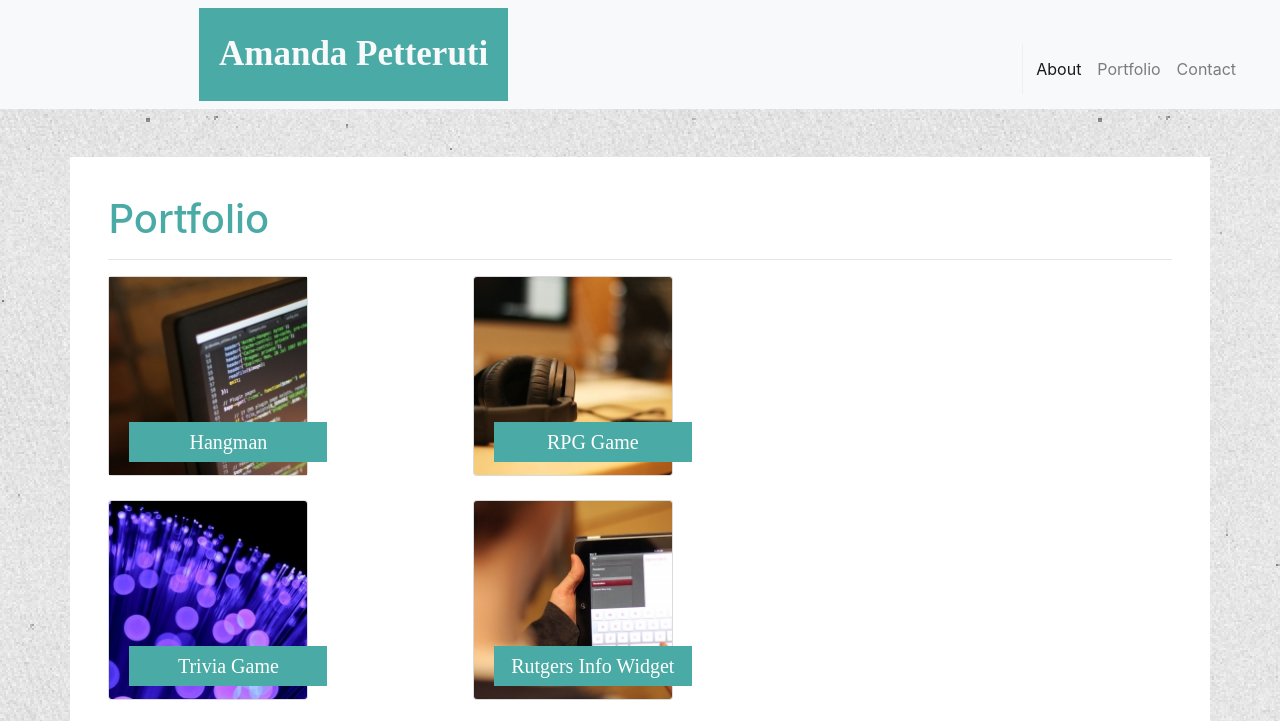
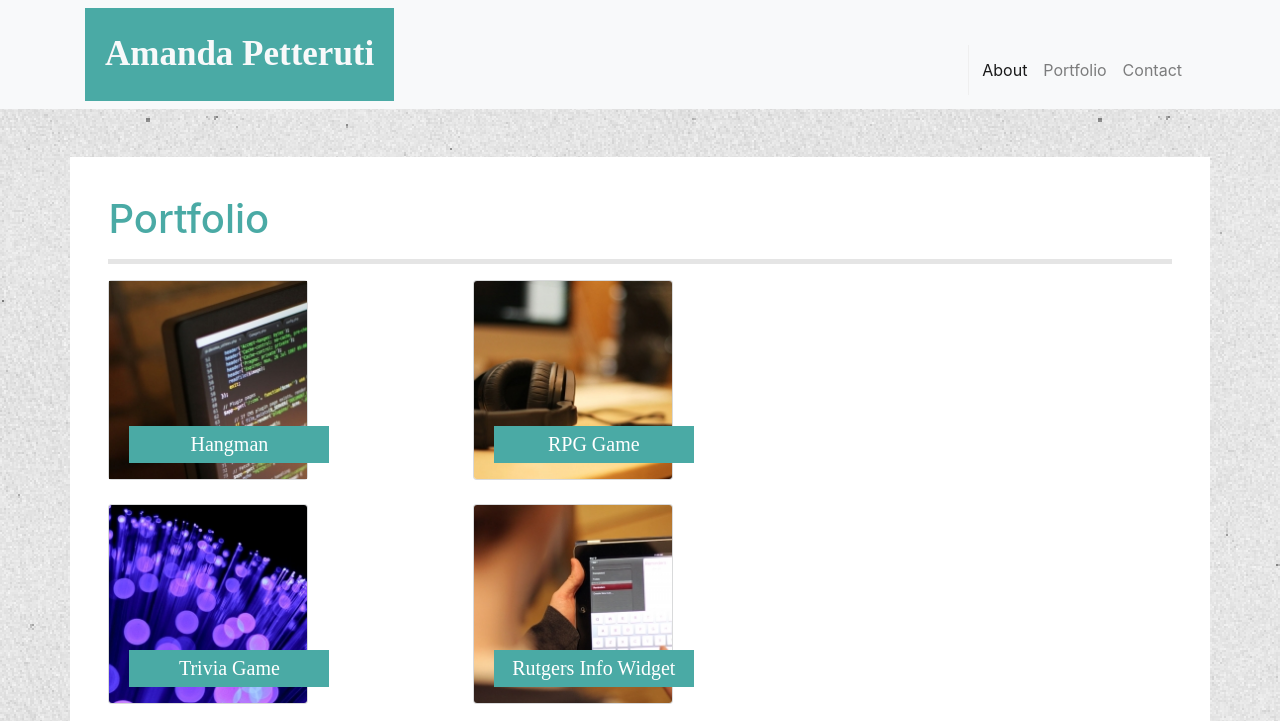
Before and after one commit to apetteruti/Bootstrap-Portfolio, a plain HTML site: page portfolio.html in a window 1280 px wide. Shown: the top 721 px of the page. Drawn offline with nearby package versions, Linux system fonts and the light colour scheme.

Commit message:
edit nav bar

```diff
--- a/assets/css/style.css
+++ b/assets/css/style.css
@@ -4,7 +4,6 @@ body{
 }
 
 .nav_name {
-    float: left;
     background-color: #4aaaa5;
     font-size: 35px;
     font-weight: bold;
@@ -12,21 +11,19 @@ body{
     color: white;
     text-align: center;
     padding: 20px;
-    margin-left: 183px;
+    margin-bottom: 0px;
   }
 
   .nav_links {
-    /* float: right; */
-    /* margin-right: auto; */
     padding: 5px;
     bottom:0;
     margin-top: 4%;
     border-left: 1px solid #efefef;
   }
 
-  .nav_display{
+  /* .nav_display{
       padding-right: 20px;
-  }
+  } */
 
   #headshot{
     padding-right: 3%;
@@ -37,12 +34,15 @@ body{
 .container_border{
     background-color: white;
     padding: 3%;
-
 }
 
 .h1{
     color: #4aaaa5;
     font-display: bold;
+}
+
+hr{
+    border-width: 5px;
 }
 
 .card-image{
@@ -54,15 +54,14 @@ body{
 }
 
 .card-title-display{
-    position: absolute;
+    /* position: absolute; */
     background-color: #4aaaa5;
     color: white;
     text-align: center;
     font-family: serif;
     padding: 4%;
     margin-top: 125px;
-    max-width: 200px;
-    width: 100%;
+    width: 200px;
 }
 
 .footer-display{
--- a/portfolio.html
+++ b/portfolio.html
@@ -12,19 +12,20 @@
     <body>
 
         <nav class="navbar navbar-expand-lg navbar-light bg-light">
-            <a class="navbar-brand text-light nav_name">Amanda Petteruti</a>
+            <div class="container">
+                <a class="navbar-brand text-light nav_name mr-auto">Amanda Petteruti</a>
                 <!-- <button class="navbar-toggler" type="button" data-toggle="collapse" data-target="#navbarNavAltMarkup" aria-controls="navbarNavAltMarkup" aria-expanded="false" aria-label="Toggle navigation">
                 <span class="navbar-toggler-icon"></span>
                 </button> -->
                     <div class="collapse navbar-collapse" id="navbarNavAltMarkup">
-              <div class="navbar-nav nav_links ml-auto nav_display">
+                    <div class="navbar-nav nav_links ml-auto">
                         <a class="nav-item nav-link active" href="./index.html">About <span class="sr-only">(current)</span></a>
                         <a class="nav-item nav-link"  a href="./portfolio.html">Portfolio</a>
                         <a class="nav-item nav-link" href="./contact.html">Contact</a>
                     </div>
                     </div>
+                </div>
           </nav>
-
 <br><br>
 
           <div class = "background"></div>
```
Also changed, not shown: contact.html (+4 -3 lines), index.html (+4 -2 lines). Lines whose indentation alone changed are shown as unchanged.
